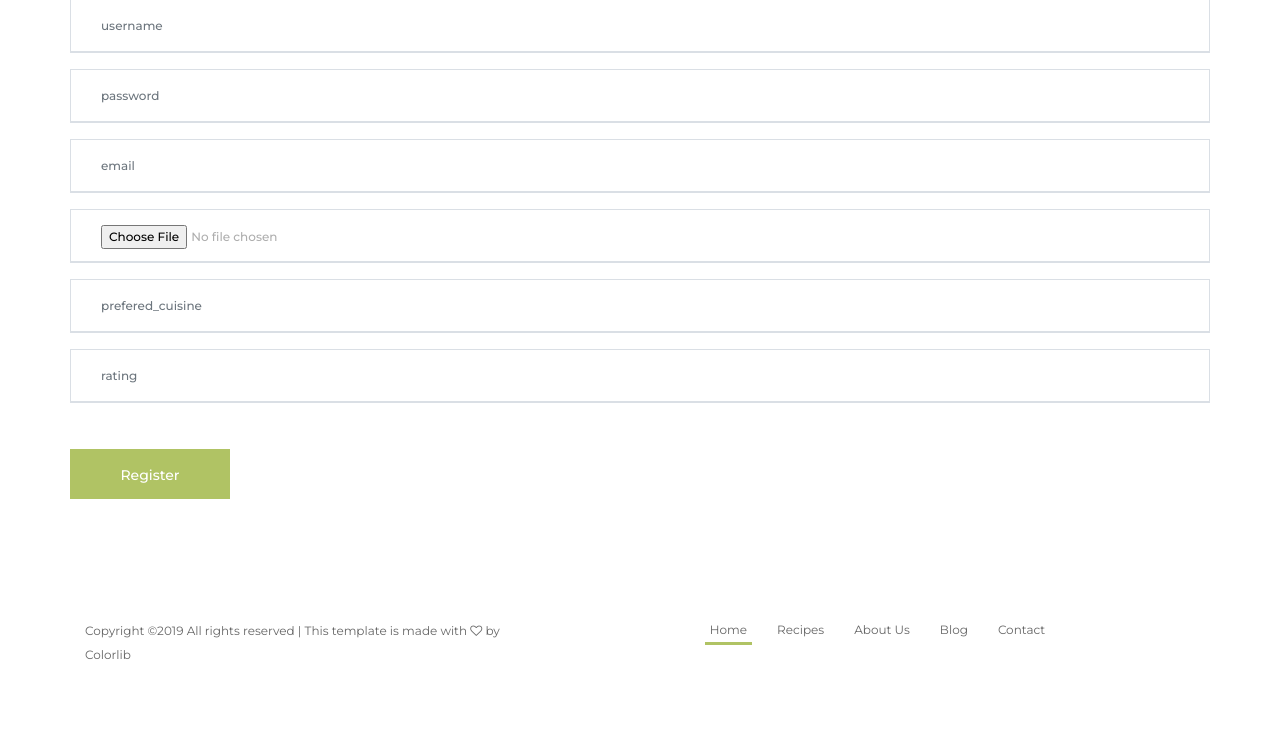
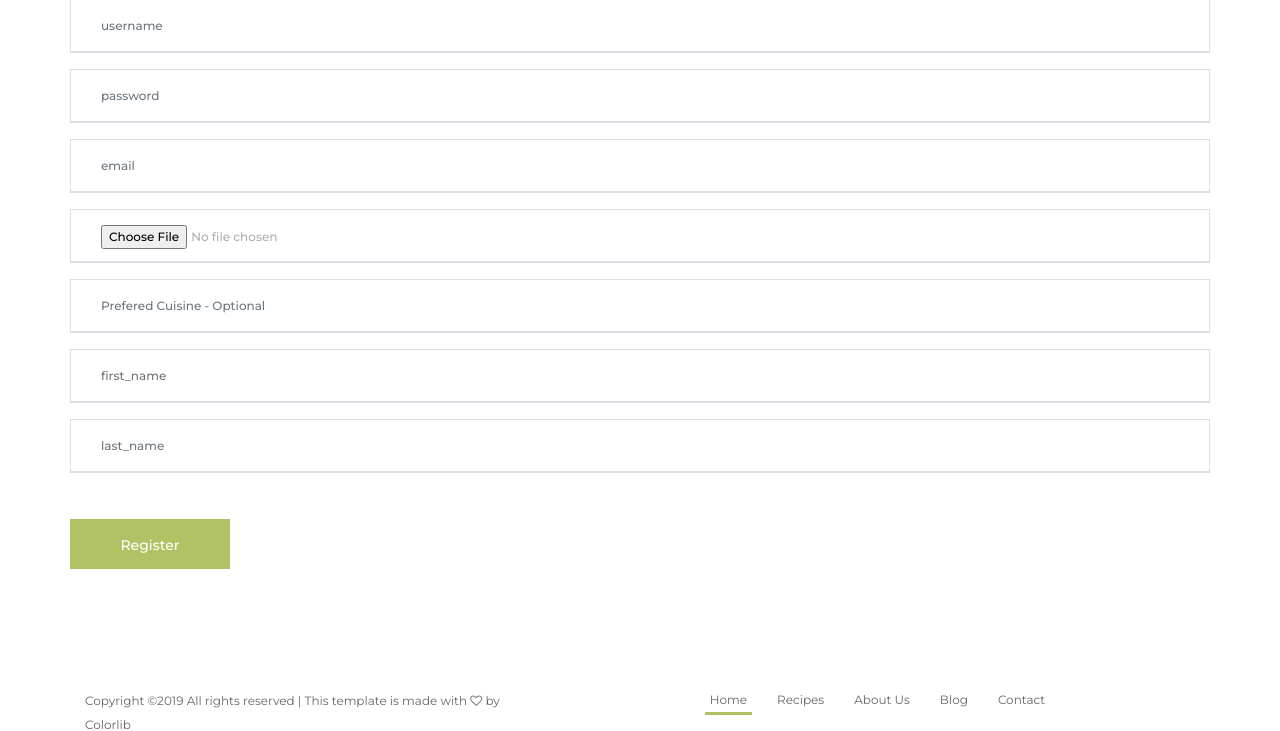
Before and after one commit to intzi/CookFlix, a Django app: page /register/ in a window 1280 px wide. Shown: the part 493-1224 px from the top of the page. Before the commit the page ends 1152 px from the top, so only its background shows below. Run offline with Django 3.2, Linux system fonts and the light colour scheme; some libraries are stand-ins or nearby versions; some web fonts are replaced.

Commit message:
Registration form working. Removed rating, Added first/last name and email,  modified register.html accordingly

```diff
--- a/cookflixapp/forms.py
+++ b/cookflixapp/forms.py
@@ -11,15 +11,17 @@ class UserForm(forms.ModelForm):
 
 class UserProfileForm(forms.ModelForm):
     # name = forms.CharField(max_length=128, help_text="Full name")
-    # email = forms.EmailField(max_length=64, help_text="Email")
+    email = forms.EmailField(max_length=64, help_text="Email")
     # password = forms.CharField(max_length=16, help_text="Password")
     # picture = forms.ImageField(help_text="Profile picture", required=False)
     # userid = forms.CharField(widget=forms.HiddenInput(), initial=0)
-    rating = forms.CharField(widget=forms.HiddenInput(), initial=0)
+    # rating = forms.CharField(widget=forms.HiddenInput(), initial=0)
+    first_name = forms.CharField(max_length=20, required=True)
+    last_name = forms.CharField(max_length=20, required=True)
     class Meta:
         model = UserProfile
-        fields = ('picture',)
-        # exclude = ("preferred_cuisune", )
+        fields = ('picture', 'email', 'first_name', 'last_name')
+        # exclude = ('rating', )
 
 class RecipeForm(forms.ModelForm):
 
--- a/cookflixapp/models.py
+++ b/cookflixapp/models.py
@@ -11,6 +11,8 @@ class UserProfile(models.Model):
     picture = models.ImageField(upload_to='profile_images', blank=True)
     preferred_cuisine = models.CharField(max_length=10, blank=True)
     rating = models.DecimalField(max_digits=2, decimal_places=1, blank=True, default=0)
+    first_name = models.CharField(max_length=50, blank=False)
+    last_name = models.CharField(max_length=50, blank=False)
     #class ReadonlyMeta:
     #    readonly= ["rating"]
 
--- a/templates/cookflixapp/register.html
+++ b/templates/cookflixapp/register.html
@@ -45,19 +45,25 @@
 
             <div class="col-lg-12">
               <div class="form-group">
-                  <input type="file" class="form-control" name="picture" size="50" placeholder="picture">
+                  <input type="file" class="form-control" name="picture" size="50" placeholder="      Picture - Optional">
               </div>
             </div>
 
             <div class="col-lg-12">
               <div class="form-group">
-                  <input type="prefered_cuisine" class="form-control" name="prefered_cuisine" size="10" placeholder="prefered_cuisine">
+                  <input type="prefered_cuisine" class="form-control" name="prefered_cuisine" size="10" placeholder="Prefered Cuisine - Optional">
               </div>
             </div>
 
             <div class="col-lg-12">
               <div class="form-group">
-                  <input type="rating" class="form-control" name="rating" size="10" placeholder="rating">
+                  <input type="first_name" class="form-control" name="first_name" size="10" placeholder="first_name">
+              </div>
+            </div>
+
+            <div class="col-lg-12">
+              <div class="form-group">
+                  <input type="last_name" class="form-control" name="last_name" size="10" placeholder="last_name">
               </div>
             </div>
 
```
Also changed, not shown: cookflixapp/migrations/0006_userprofile_first_name.py (added), cookflixapp/migrations/0007_userprofile_last_name.py (added).
